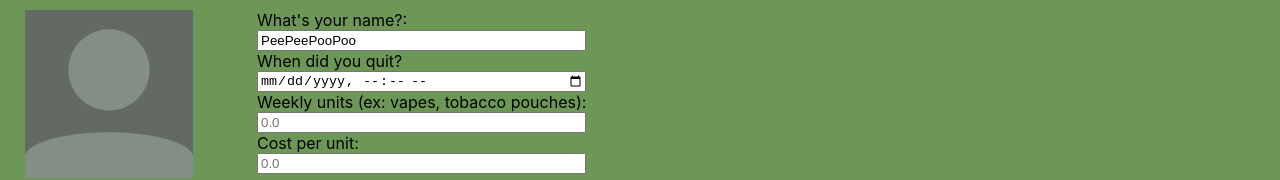
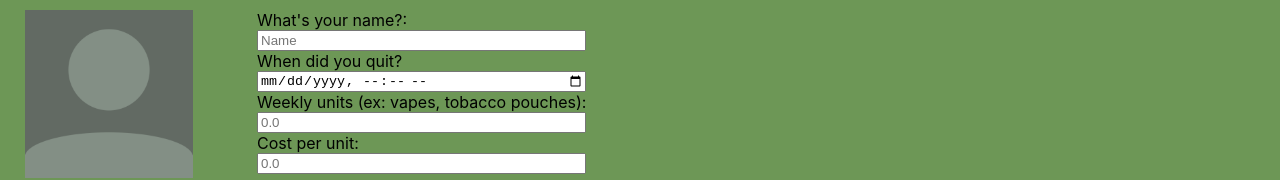
Before and after one commit to Gamedev-Eira/StopKillingYourself, a React (Create React App) app: page / in a window 1280 px wide. Shown: the top 180 px of the page. Built offline with nearby package versions, Linux system fonts and the light colour scheme.

Commit message:
Cookies now working
I am very very stupid. This was so easy

```diff
--- a/src/App.js
+++ b/src/App.js
@@ -9,10 +9,6 @@ import AchievementHolder from './ContentHolders/AchievementHolder/AchievementHol
 export default function App() {
 
   const [NameValue, SetNameValue] = useState("");
-  Cookies.set('Name', 'PeePeePooPoo');
-
-  //console.log(Cookies.set('Name', 'Name'));
-
   const [DateValue, SetDateValue] = useState("");
   const [PriceValue, SetPriceValue] = useState("");
   const [UnitValue, SetUnitValue] = useState("");
@@ -30,9 +26,9 @@ export default function App() {
 
       />
 
-      <TimerHolder LastUse={DateValue}/>
-      <MoneyHolder CostPerUnit={PriceValue} UnitsPerWeek={UnitValue} LastUse={DateValue}/>
-      <AchievementHolder CostPerUnit={PriceValue} UnitsPerWeek={UnitValue} LastUse={DateValue}/>
+      <TimerHolder LastUse={Cookies.get('Date')}/>
+      <MoneyHolder CostPerUnit={Cookies.get('Price')} UnitsPerWeek={Cookies.get('Unit')} LastUse={Cookies.get('Date')}/>
+      <AchievementHolder CostPerUnit={Cookies.get('Price')} UnitsPerWeek={Cookies.get('Unit')} LastUse={Cookies.get('Date')}/>
 
     </div>
 
--- a/src/Header/Header.js
+++ b/src/Header/Header.js
@@ -7,19 +7,22 @@ export default function AppHeader({NameValue, SetNameValue, DateValue, SetDateVa
 
     const HandleNameChange = (event) => {
 
-      Cookies.set('Name', 'PeePeePooPoo')
+      Cookies.set('Name', event.target.value)
       SetNameValue( Cookies.get('Name') ); }
 
     const HandleDateChange = (event) => {
 
+      Cookies.set('Date', event.target.value)
       SetDateValue(event.target.value); }
 
     const HandleUnitChange = (event) => {
 
+      Cookies.set('Unit', event.target.value)
       SetUnitValue(event.target.value);}
 
     const HandlePriceChange = (event) => {
 
+      Cookies.set('Price', event.target.value)
       SetPriceValue(event.target.value);}
 
     return (
@@ -35,26 +38,25 @@ export default function AppHeader({NameValue, SetNameValue, DateValue, SetDateVa
 
         value={Cookies.get('Name')}
         onChange={HandleNameChange}
-
-        placeholder={Cookies.get('Name')}/>
+        placeholder="Name"/>
 
         <label htmlFor="datetime">When did you quit? </label>
         <input type="datetime-local"
         id="datetime"
-        value={DateValue}
+        value={Cookies.get('Date')}
         onChange={HandleDateChange}/>
 
         <label htmlFor="float-input">Weekly units (ex: vapes, tobacco pouches): </label>
         <input type="text"
         id="float-input"
-        value={UnitValue}
+        value={Cookies.get('Unit')}
         onChange={HandleUnitChange}
         placeholder="0.0"/>
 
         <label htmlFor="float-input">Cost per unit: </label>
         <input type="text"
         id="float-input"
-        value={PriceValue}
+        value={Cookies.get('Price')}
         onChange={HandlePriceChange}
         placeholder="0.0"/>
 
```
